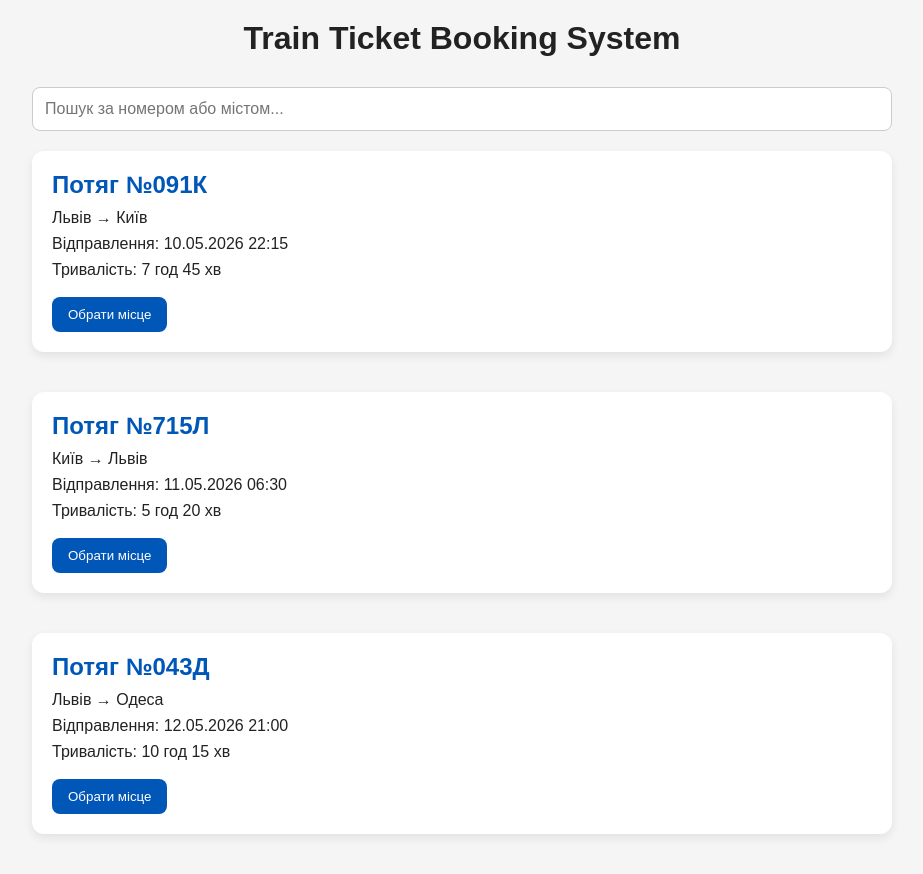
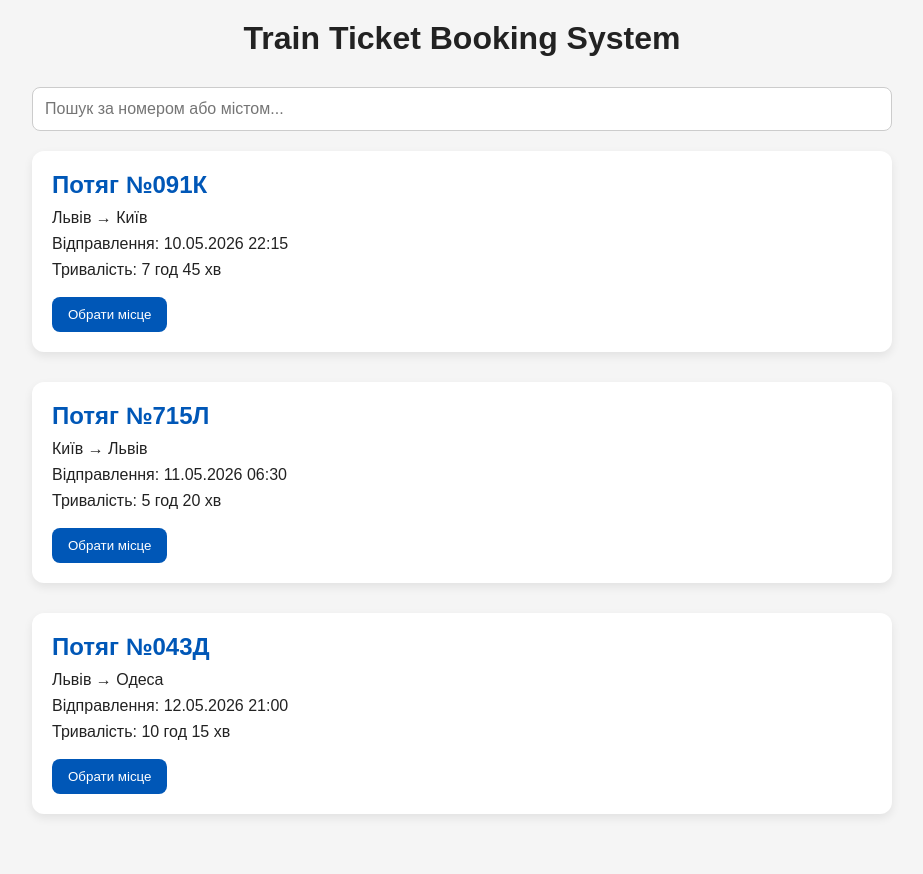
Before and after one commit to Krypton867/Lab_9-10, a React (Vite) app: page / in a window 1280 px wide. Shown: the whole page, without its empty margins (178-1101 px from the left). After the commit the page ends 844 px from the top, so only its background shows below. Built offline with nearby package versions, Linux system fonts and the light colour scheme.

Commit message:
Split styles into global and components css files

```diff
--- a/src/App.css
+++ b/src/components.css
@@ -1,26 +1,3 @@
-* {
-  margin: 0;
-  padding: 0;
-  box-sizing: border-box;
-}
-
-body {
-  font-family: Arial, sans-serif;
-  background: #f5f5f5;
-  color: #222;
-}
-
-.container {
-  max-width: 900px;
-  margin: 0 auto;
-  padding: 20px;
-}
-
-h1 {
-  text-align: center;
-  margin-bottom: 30px;
-}
-
 .train-list {
   display: flex;
   flex-direction: column;
@@ -32,7 +9,7 @@ h1 {
   padding: 20px;
   border-radius: 12px;
   box-shadow: 0 4px 10px rgba(0, 0, 0, 0.08);
-  margin-bottom: 20px;
+  margin-bottom: 10px;
 }
 
 .train-card h2 {
@@ -47,16 +24,15 @@ h1 {
 .train-card button {
   margin-top: 10px;
   padding: 10px 16px;
-  border: none;
   border-radius: 8px;
   background: #0057b7;
   color: white;
-  cursor: pointer;
-  transition: 0.2s;
 }
 
-.train-card button:hover {
-  background: #003f88;
+.train-card button:hover,
+.booking-form button:hover,
+.wagon-list button:hover {
+  opacity: 0.9;
 }
 
 .search-input {
@@ -78,7 +54,7 @@ h1 {
   padding: 10px;
   border: 1px solid #ccc;
   background: white;
-  cursor: pointer;
+  border-radius: 8px;
 }
 
 .wagon-list button.active {
@@ -96,9 +72,10 @@ h1 {
 .seat {
   padding: 10px;
   text-align: center;
-  border-radius: 6px;
+  border-radius: 8px;
   cursor: pointer;
   user-select: none;
+  font-weight: bold;
 }
 
 .seat.free {
@@ -135,11 +112,9 @@ h1 {
 
 .booking-form button {
   padding: 12px;
-  border: none;
   border-radius: 8px;
   background: #0057b7;
   color: white;
-  cursor: pointer;
 }
 
 .error {
--- /dev/null
+++ b/src/global.css
@@ -0,0 +1,36 @@
+* {
+  margin: 0;
+  padding: 0;
+  box-sizing: border-box;
+}
+
+body {
+  font-family: Arial, sans-serif;
+  background: #f5f5f5;
+  color: #222;
+}
+
+.container {
+  max-width: 900px;
+  margin: 0 auto;
+  padding: 20px;
+}
+
+h1 {
+  text-align: center;
+  margin-bottom: 30px;
+}
+
+h3 {
+  margin-bottom: 15px;
+}
+
+button {
+  border: none;
+  cursor: pointer;
+  transition: 0.2s;
+}
+
+input {
+  font-family: inherit;
+}
--- a/src/main.jsx
+++ b/src/main.jsx
@@ -3,7 +3,8 @@ import ReactDOM from "react-dom/client";
 import { BrowserRouter } from "react-router-dom";
 import { ToastContainer } from "react-toastify";
 import App from "./App";
-import "./App.css";
+import "./global.css";
+import "./components.css";
 import "react-toastify/dist/ReactToastify.css";
 
 ReactDOM.createRoot(document.getElementById("root")).render(
```
